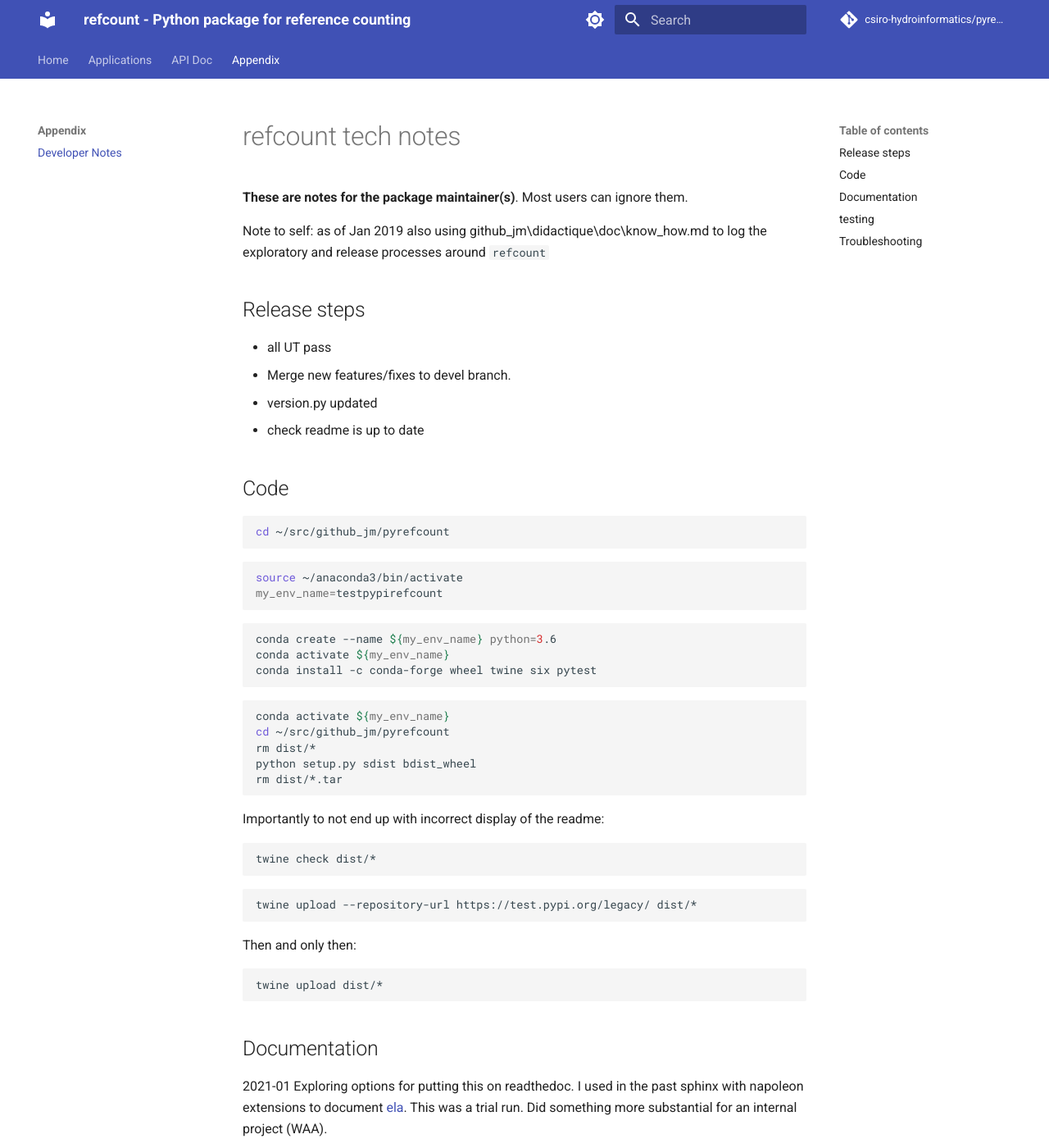
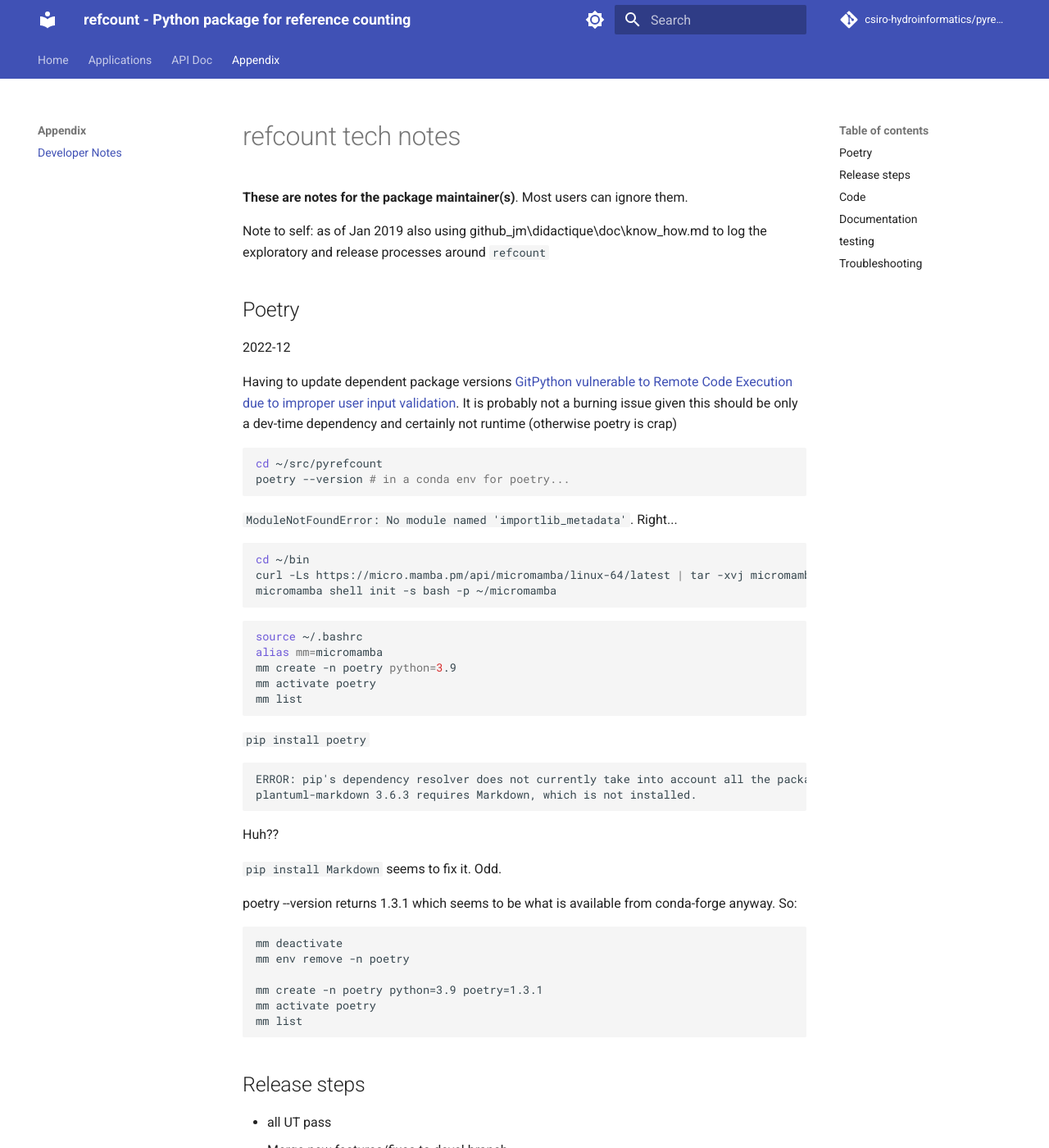
Before and after one commit to csiro-hydroinformatics/pyrefcount, an MkDocs documentation site: the page built from docs/tech_notes.md, in a window 1280 px wide and 1400 px high. Shown: the whole window at 82% size. Built offline with MkDocs 1.6.1 and Material for MkDocs 9.7.7, drawn with Linux system fonts in a browser that asks for light colours; comment, search, counter and statistics services are not loaded.

````diff
--- a/docs/tech_notes.md
+++ b/docs/tech_notes.md
@@ -3,6 +3,55 @@
 **These are notes for the package maintainer(s)**. Most users can ignore them.
 
 Note to self: as of Jan 2019 also using github_jm\didactique\doc\know_how.md to log the exploratory and release processes around `refcount`
+
+## Poetry
+
+2022-12
+
+Having to update dependent package versions [GitPython vulnerable to Remote Code Execution due to improper user input validation](https://github.com/csiro-hydroinformatics/pyrefcount/security/dependabot/4). It is probably not a burning issue given this should be only a dev-time dependency and certainly not runtime (otherwise poetry is crap)
+
+```sh
+cd ~/src/pyrefcount
+poetry --version # in a conda env for poetry...
+```
+
+`ModuleNotFoundError: No module named 'importlib_metadata'`. Right...
+
+```sh
+cd ~/bin
+curl -Ls https://micro.mamba.pm/api/micromamba/linux-64/latest | tar -xvj micromamba
+micromamba shell init -s bash -p ~/micromamba
+```
+
+```sh
+source ~/.bashrc
+alias mm=micromamba
+mm create -n poetry python=3.9
+mm activate poetry
+mm list
+```
+
+`pip install poetry`
+
+```
+ERROR: pip's dependency resolver does not currently take into account all the packages that are installed. This behaviour is the source of the following dependency conflicts.
+plantuml-markdown 3.6.3 requires Markdown, which is not installed.
+```
+
+Huh??
+
+`pip install Markdown` seems to fix it. Odd.
+
+poetry --version returns 1.3.1 which seems to be what is available from conda-forge anyway. So:
+
+```
+mm deactivate
+mm env remove -n poetry
+
+mm create -n poetry python=3.9 poetry=1.3.1
+mm activate poetry
+mm list
+```
 
 ## Release steps
 
--- a/pyproject.toml
+++ b/pyproject.toml
@@ -1,6 +1,6 @@
 [tool.poetry]
 name = "refcount"
-version = "1.1.1"
+version = "1.2.0"
 description = "Python classes for reference counting"
 authors = ["J-M <jean-michel.perraud@csiro.au>"]
 license = "LICENSE.txt"
--- a/refcount/_version.py
+++ b/refcount/_version.py
@@ -5,4 +5,4 @@ Version.
 
 Doing it this way provides for access in setup.py and via __version__
 """
-__version__ = "1.1.1"
+__version__ = "1.2.0"
````
Also changed, not shown: CHANGELOG.md (+4 -0 lines), 2 other files.
